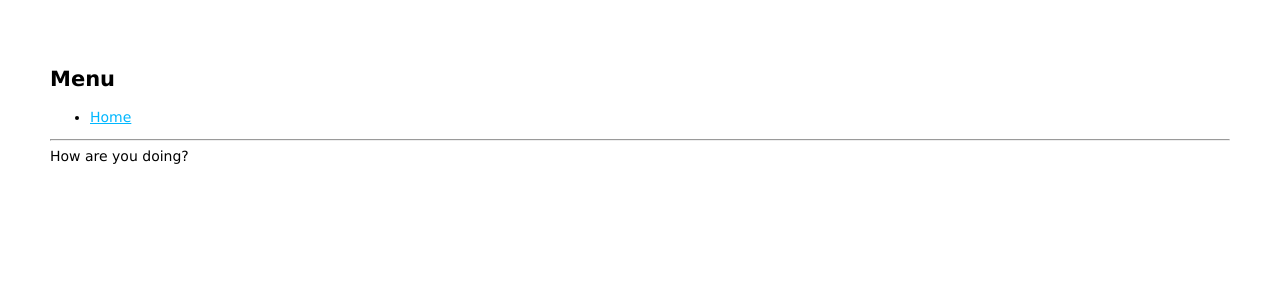
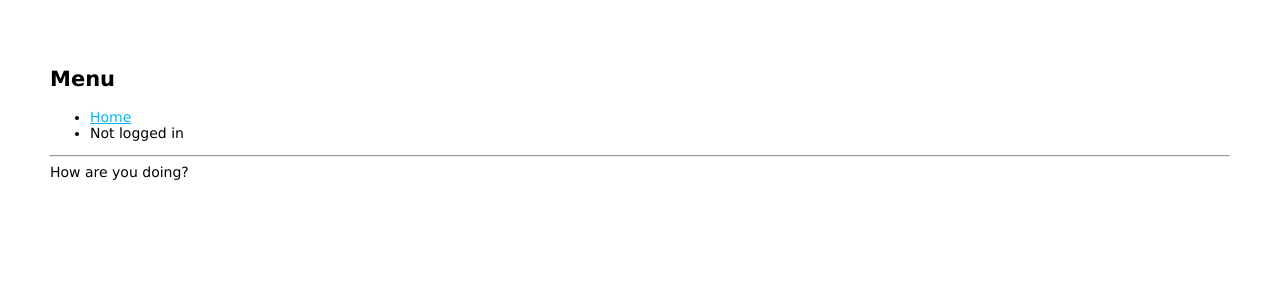
Before and after one commit to starx/LivePages, a React (Create React App) app in the folder react_fe_main/: page / in a window 1280 px wide. Shown: the top 300 px of the page. Built offline with nearby package versions, Linux system fonts and the light colour scheme; no server answers.

Commit message:
add example logged in mechanism from the layout component

```diff
--- a/react_fe_main/src/App.js
+++ b/react_fe_main/src/App.js
@@ -1,6 +1,7 @@
-import React, { useState } from "react"
+import React, { useEffect, useState } from "react"
 import { Provider } from 'react-redux';
 import { Routes, Route, Outlet, Link } from "react-router-dom";
+import axios from 'axios';
 import store from './store';
 import './App.css';
 import NoMatch from "./routes/NoMatch";
@@ -28,8 +29,20 @@ function App() {
 }
 
 function Layout() {
+  const [ loggedIn, setLoggedIn ] = useState(false);
+  const express_be_main_fqdn = process.env.REACT_APP_EXPRESS_BE_MAIN_FQDN;
 
-  const express_be_main_fqdn = process.env.REACT_APP_EXPRESS_BE_MAIN_FQDN;
+  const login = async () => {
+    axios.post(`${express_be_main_fqdn}/auth`, { username: 'user1', password: 'abc' })
+    .then(response => {
+      localStorage.setItem('token', response.data.accessToken);
+      setLoggedIn(true)
+    });
+  };
+
+  useEffect(() => {
+      login();
+  }, [login]);
 
   return (
     <div>
@@ -38,6 +51,9 @@ function Layout() {
         <ul>
           <li>
             <Link to="/">Home</Link>
+          </li>
+          <li>
+            {loggedIn ? 'Logged in' : 'Not logged in' }
           </li>
         </ul>
       </nav>
```
